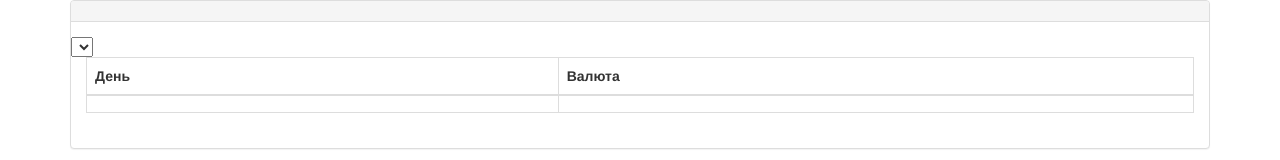
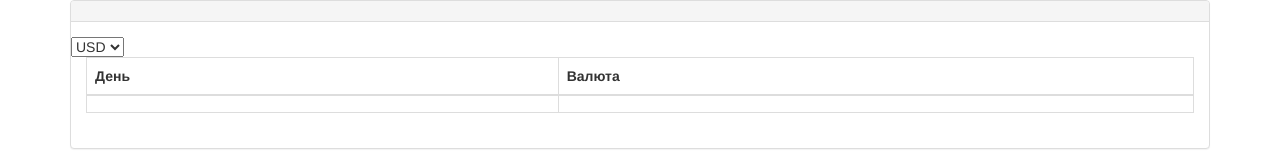
Before and after one commit to 92denis/exchangeRates, an Angular app in the folder exchange-rates/: page / in a window 1280 px wide. Shown: the top 160 px of the page. Built offline with nearby package versions, Linux system fonts and the light colour scheme.

Commit message:
created array of currencies

```diff
--- a/exchange-rates/src/app/app.component.html
+++ b/exchange-rates/src/app/app.component.html
@@ -4,7 +4,7 @@
     <div class="panel-body">
       <div class="row">
         <select>
-              <option></option>
+              <option *ngFor="let currency of currencies" value={{currency}}> {{currency}}</option>
        </select>
       </div>
       <div class="row">
--- a/exchange-rates/src/app/app.component.ts
+++ b/exchange-rates/src/app/app.component.ts
@@ -6,5 +6,5 @@ import { Component } from '@angular/core';
   styleUrls: ['./app.component.css']
 })
 export class AppComponent {
-
+  currencies = ["USD","EUR","RUR"]
 }
```
